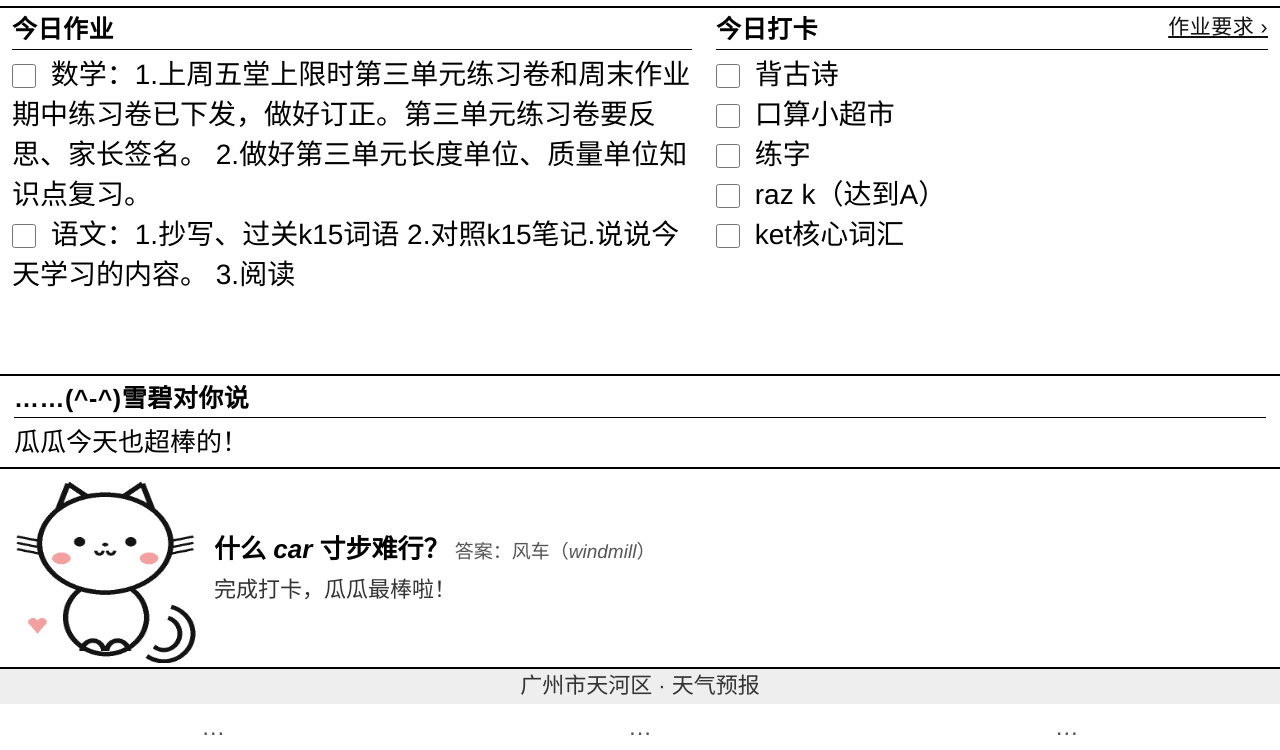
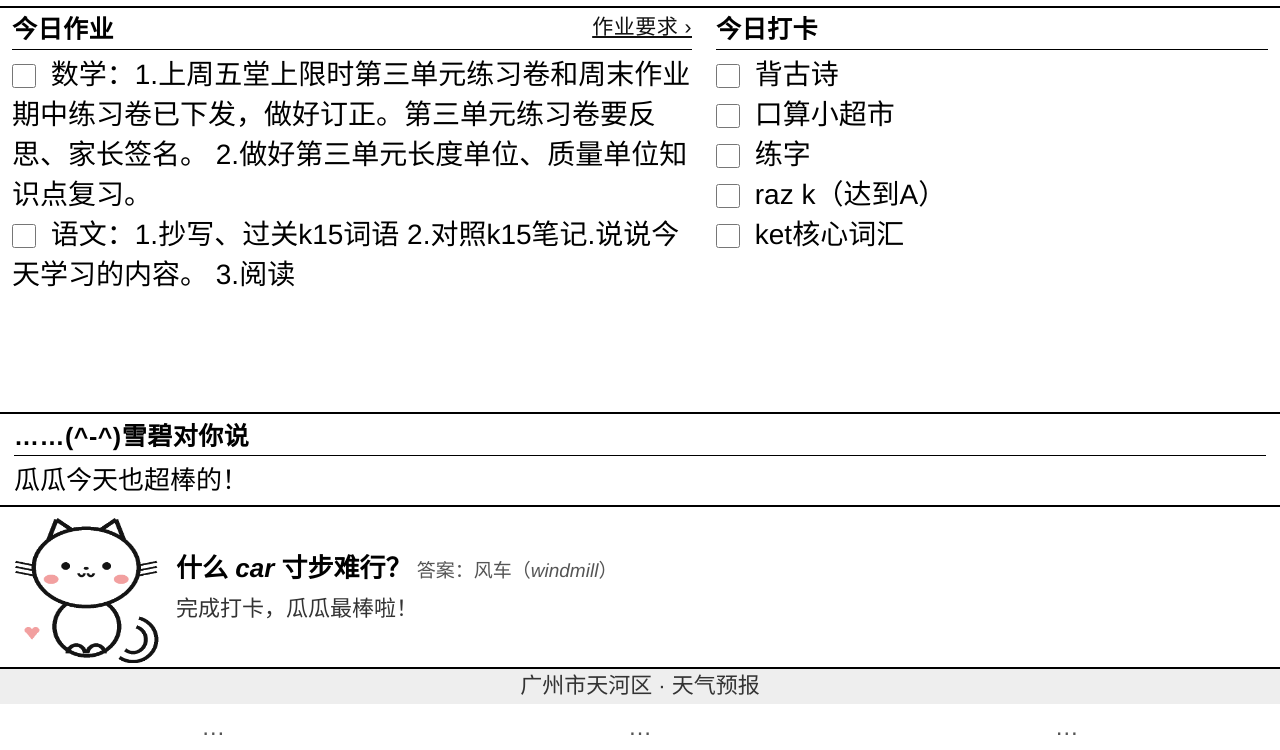
Before and after one commit to jo20099/kindle-diary, a plain HTML site: page index.html in a window 1280 px wide. Shown: the part 50-800 px from the top of the page. Drawn offline with Linux system fonts and the light colour scheme; no server answers.

Commit message:
style(web): 作业要求入口移到今日作业标题行右侧；雪碧图片缩至 80%（190→152）

```diff
--- a/index.html
+++ b/index.html
@@ -51,7 +51,7 @@ table { width:100%; border-collapse:collapse; table-layout:fixed; }
 #diaryRow p { font-size:26px; line-height:38px; word-break:break-all; }
 /* 雪碧单独一行：左=猫咪图像，右=招呼文字，同一行内左右排布 */
 #mascotRow td { vertical-align:middle; border-bottom:2px solid #000; }
-#mascotRow .cat { width:200px; padding:4px 0 4px 10px; }
+#mascotRow .cat { width:162px; padding:4px 0 4px 10px; }
 #mascotRow .cat img { display:block; }
 #mascotRow .say { padding:6px 14px; text-align:left; }
 #mascotRow .bubble { font-size:26px; line-height:35px; font-weight:600; color:#000; word-break:break-all; }
@@ -121,11 +121,11 @@ table { width:100%; border-collapse:collapse; table-layout:fixed; }
 <table id="main">
   <tr>
     <td class="col" style="width:55%">
-      <div class="sec">今日作业</div>
+      <div class="sec">今日作业 <span class="secLink" onclick="openRules()">作业要求 ›</span></div>
       <div id="hw"></div>
     </td>
     <td class="col" style="width:45%">
-      <div class="sec">今日打卡 <span class="secLink" onclick="openRules()">作业要求 ›</span></div>
+      <div class="sec">今日打卡</div>
       <div id="ck"></div>
     </td>
   </tr>
@@ -139,7 +139,7 @@ table { width:100%; border-collapse:collapse; table-layout:fixed; }
   </div>
   <table id="mascotRow">
     <tr>
-      <td class="cat"><img src="cat.png" width="190" height="190" alt="cat"></td>
+      <td class="cat"><img src="cat.png" width="152" height="152" alt="cat"></td>
       <td class="say">
         <div class="bubble" id="greet1">&nbsp;</div>
         <div class="greet" id="greet2">&nbsp;</div>
```
